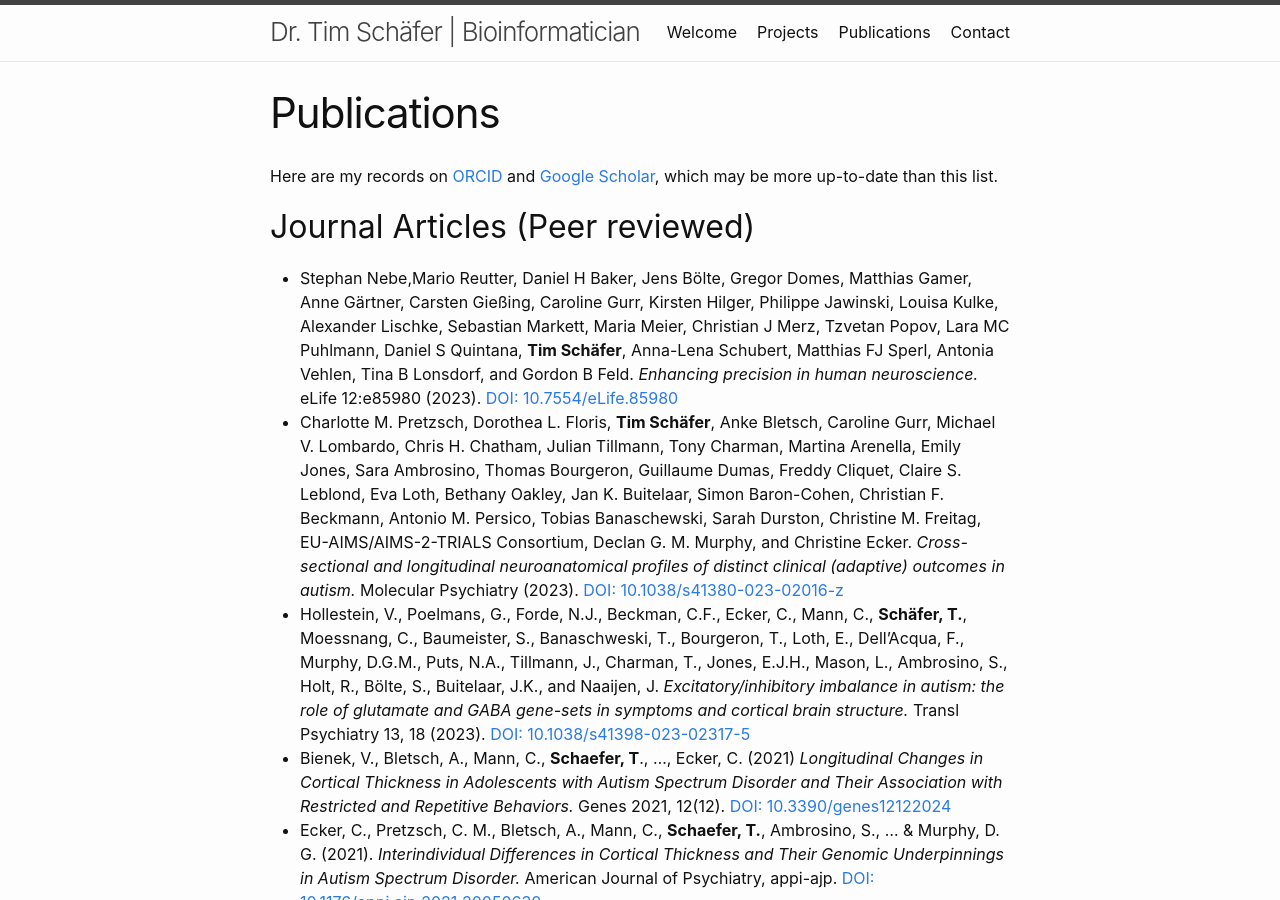
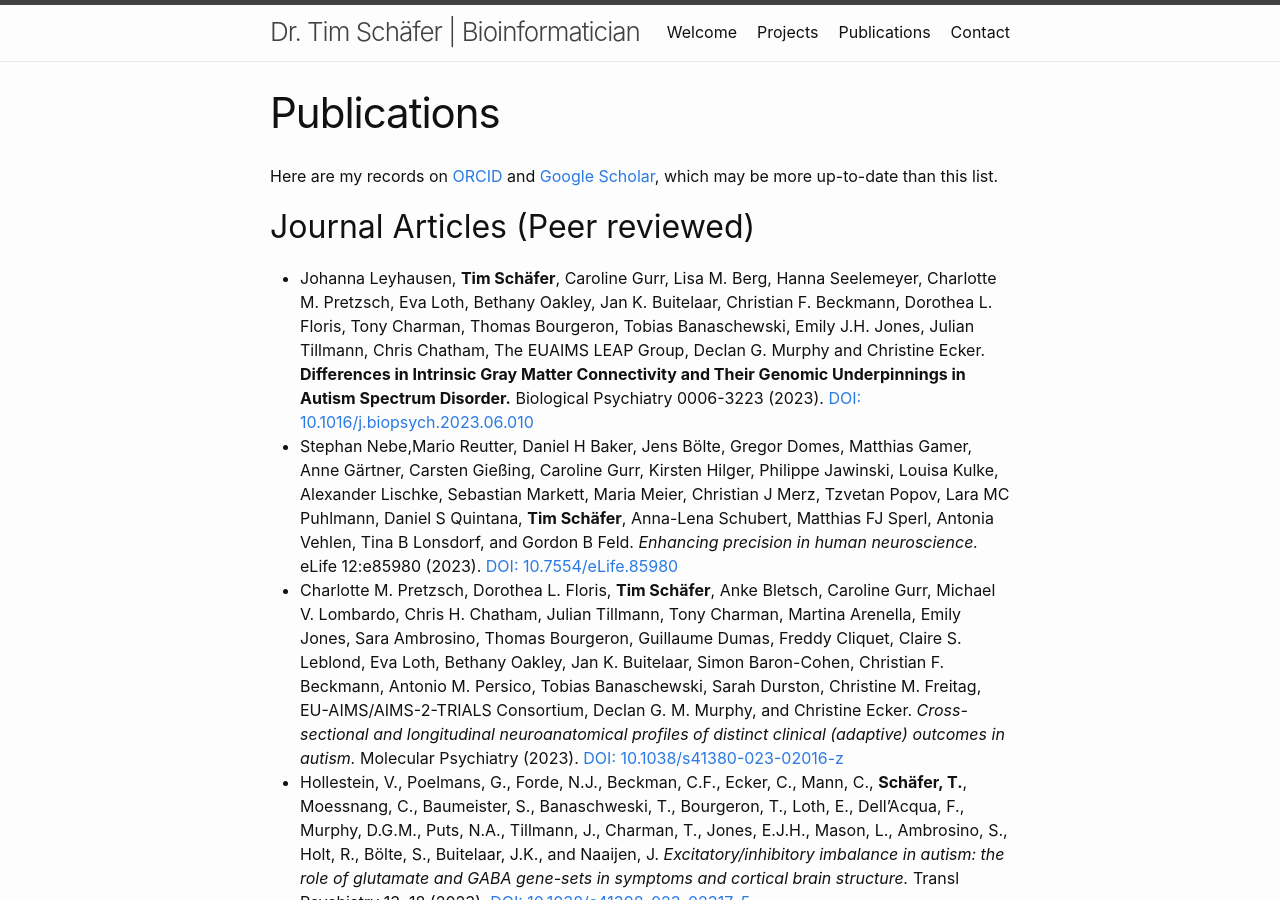
Before and after one commit to dfsp-spirit/dfsp-spirit.github.io, a Jekyll site: the page built from x030_publications.markdown, in a window 1280 px wide and 900 px high. Built offline with Jekyll 4.4.1, drawn with Linux system fonts in a browser that asks for light colours.

Commit message:
NEW: add Johannas 1st geodesic paper

```diff
--- a/x030_publications.markdown
+++ b/x030_publications.markdown
@@ -8,7 +8,7 @@ Here are my records on [ORCID](https://orcid.org/0000-0002-3683-8070) and [Googl
 
 ## Journal Articles (Peer reviewed)
 
-
+* Johanna Leyhausen, **Tim Schäfer**, Caroline Gurr, Lisa M. Berg, Hanna Seelemeyer, Charlotte M. Pretzsch, Eva Loth, Bethany Oakley, Jan K. Buitelaar, Christian F. Beckmann, Dorothea L. Floris, Tony Charman, Thomas Bourgeron, Tobias Banaschewski, Emily J.H. Jones, Julian Tillmann, Chris Chatham, The EUAIMS LEAP Group, Declan G. Murphy and Christine Ecker. **Differences in Intrinsic Gray Matter Connectivity and Their Genomic Underpinnings in Autism Spectrum Disorder.** Biological Psychiatry 0006-3223 (2023). [DOI: 10.1016/j.biopsych.2023.06.010](https://doi.org/10.1016/j.biopsych.2023.06.010)
 * Stephan Nebe,Mario Reutter, Daniel H Baker, Jens Bölte, Gregor Domes, Matthias Gamer, Anne Gärtner, Carsten Gießing, Caroline Gurr, Kirsten Hilger, Philippe Jawinski, Louisa Kulke, Alexander Lischke, Sebastian Markett, Maria Meier, Christian J Merz, Tzvetan Popov, Lara MC Puhlmann, Daniel S Quintana, **Tim Schäfer**, Anna-Lena Schubert, Matthias FJ Sperl, Antonia Vehlen, Tina B Lonsdorf, and Gordon B Feld. *Enhancing precision in human neuroscience.* eLife 12:e85980 (2023). [DOI: 10.7554/eLife.85980](https://doi.org/10.7554/eLife.85980)
 * Charlotte M. Pretzsch, Dorothea L. Floris, **Tim Schäfer**, Anke Bletsch, Caroline Gurr, Michael V. Lombardo,
 Chris H. Chatham, Julian Tillmann, Tony Charman, Martina Arenella, Emily Jones, Sara Ambrosino, Thomas Bourgeron, Guillaume Dumas, Freddy Cliquet, Claire S. Leblond, Eva Loth, Bethany Oakley, Jan K. Buitelaar, Simon Baron-Cohen, Christian F. Beckmann, Antonio M. Persico, Tobias Banaschewski, Sarah Durston,
```
